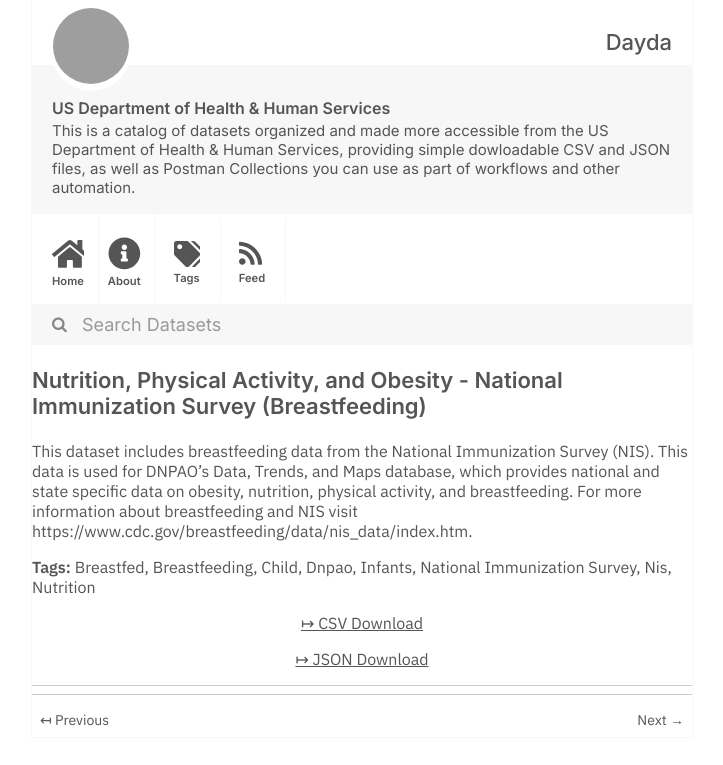
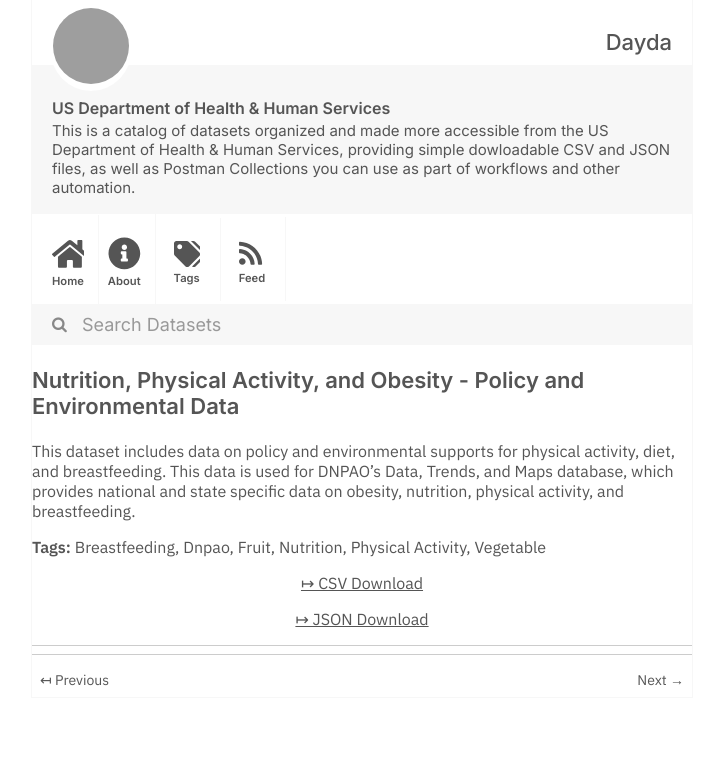
Before and after one commit to dayda-entities/us-department-of-health-and-human-services, a Jekyll site: the page built from _posts/2020-11-10-nutrition-physical-activity-an.md, in a window 1280 px wide, cut to the strip 0-765 px from the top of the page. Shown: the whole strip, without its empty margins (278-1001 px from the left). Built offline with Jekyll 4.4.1, drawn with Linux system fonts in a browser that asks for light colours; grey boxes are pictures that could not be loaded.

Commit message:
Publish Data

```diff
--- a/_posts/2020-11-10-nutrition-physical-activity-an.md
+++ b/_posts/2020-11-10-nutrition-physical-activity-an.md
@@ -1,24 +1,20 @@
 ---
-title: >-
-  Nutrition, Physical Activity, and Obesity - National Immunization Survey
-  (Breastfeeding)
-created: '2020-11-10T16:18:09.230446'
-modified: '2021-04-25T14:52:57.666399'
+title: 'Nutrition, Physical Activity, and Obesity - Policy and Environmental Data'
+created: '2020-11-10T16:18:09.549287'
+modified: '2021-04-21T22:18:47.825368'
 state: active
 type: dataset
 tags:
-  - Breastfed
   - Breastfeeding
-  - Child
   - Dnpao
-  - Infants
-  - National Immunization Survey
-  - Nis
+  - Fruit
   - Nutrition
+  - Physical Activity
+  - Vegetable
 groups: []
-csv_url: 'https://data.cdc.gov/api/views/8hxn-cvik/rows.csv?accessType=DOWNLOAD'
-json_url: 'https://data.cdc.gov/api/views/8hxn-cvik/rows.json?accessType=DOWNLOAD'
+csv_url: 'https://data.cdc.gov/api/views/k8w5-7ju6/rows.csv?accessType=DOWNLOAD'
+json_url: 'https://data.cdc.gov/api/views/k8w5-7ju6/rows.json?accessType=DOWNLOAD'
 layout: post
 
 ---
-This dataset includes breastfeeding data from the National Immunization Survey (NIS). This data is used for DNPAO's Data, Trends, and Maps database, which provides national and state specific data on obesity, nutrition, physical activity, and breastfeeding. For more information about breastfeeding and NIS visit https://www.cdc.gov/breastfeeding/data/nis_data/index.htm.
+This dataset includes data on policy and environmental supports for physical activity, diet, and breastfeeding. This data is used for DNPAO's Data, Trends, and Maps database, which provides national and state specific data on obesity, nutrition, physical activity, and breastfeeding.
```
